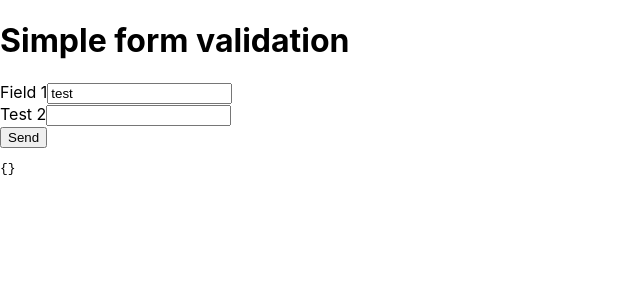
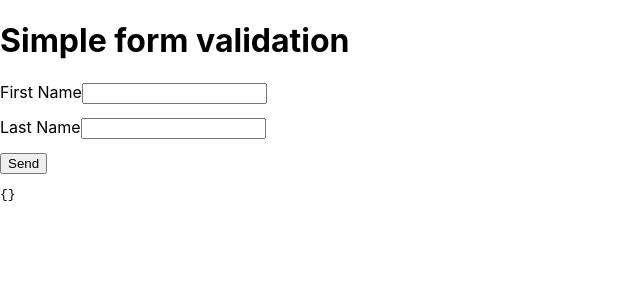
Before and after one commit to maurer2/run-types-run, a Next.js app: page /simple-form-validation in a window 1280 px wide. Shown: the top 300 px of the page, without its empty margins (0-640 px from the left). Built offline with nearby package versions, Linux system fonts and the light colour scheme.

Commit message:
Added simple test form and validation

```diff
--- a/pages/simple-form-validation/index.tsx
+++ b/pages/simple-form-validation/index.tsx
@@ -1,6 +1,8 @@
 import React, { useState } from "react";
 import type { NextPage } from "next";
-import { useForm } from "react-hook-form";
+import { useForm, SubmitHandler } from "react-hook-form";
+
+import { Fields } from "./types";
 
 const SFV: NextPage = () => {
   const [results, setResults] = useState({});
@@ -8,28 +10,51 @@ const SFV: NextPage = () => {
     register,
     handleSubmit,
     formState: { errors },
-  } = useForm();
+    // watch,
+  } = useForm<Fields>({
+    defaultValues: {
+      firstName: "",
+      // hasMiddleName: false,
+      // middleName: "",
+      lastName: "",
+    },
+  });
 
-  const onSubmit = (data: any) => {
-    setResults(data);
+  const onSubmit: SubmitHandler<Fields> = (fieldValues) => {
+    setResults(fieldValues);
   };
+
+  // console.log(watch("middleName"));
 
   return (
     <>
       <h1>Simple form validation</h1>
-      <form onSubmit={handleSubmit(onSubmit)}>
+      <form onSubmit={handleSubmit(onSubmit)} noValidate>
         <label style={{ display: "block" }}>
-          Field 1
-          <input type="text" defaultValue="test" {...register("example")} />
-        </label>
-
-        <label style={{ display: "block" }}>
-          Test 2
+          First Name
           <input
             type="text"
-            {...register("exampleRequired", { required: true })}
+            {...(register("firstName"), { required: true })}
+            aria-invalid={Boolean(errors.firstName)}
+            aria-describedby="field-1-errors"
           />
-          {errors.exampleRequired && <span>This field is required</span>}
+          <span id="field-1-errors">
+            {Boolean(errors.firstName) && <span>Field has errors:</span>}
+            <pre>{errors.firstName?.message}</pre>
+          </span>
+        </label>
+        <label style={{ display: "block" }}>
+          Last Name
+          <input
+            type="text"
+            aria-invalid={Boolean(errors.lastName)}
+            aria-describedby="field-2-errors"
+            {...register("lastName", { required: true })}
+          />
+          <span id="field-1-errors">
+            {Boolean(errors.lastName) && <span>Field has errors:</span>}
+            <pre>{errors.lastName?.message}</pre>
+          </span>
         </label>
 
         <button type="submit">Send</button>
--- /dev/null
+++ b/pages/simple-form-validation/types.ts
@@ -0,0 +1,6 @@
+export type Fields = {
+  firstName: string,
+  // hasMiddleName: boolean,
+  // middleName: string,
+  lastName: string,
+};
```
